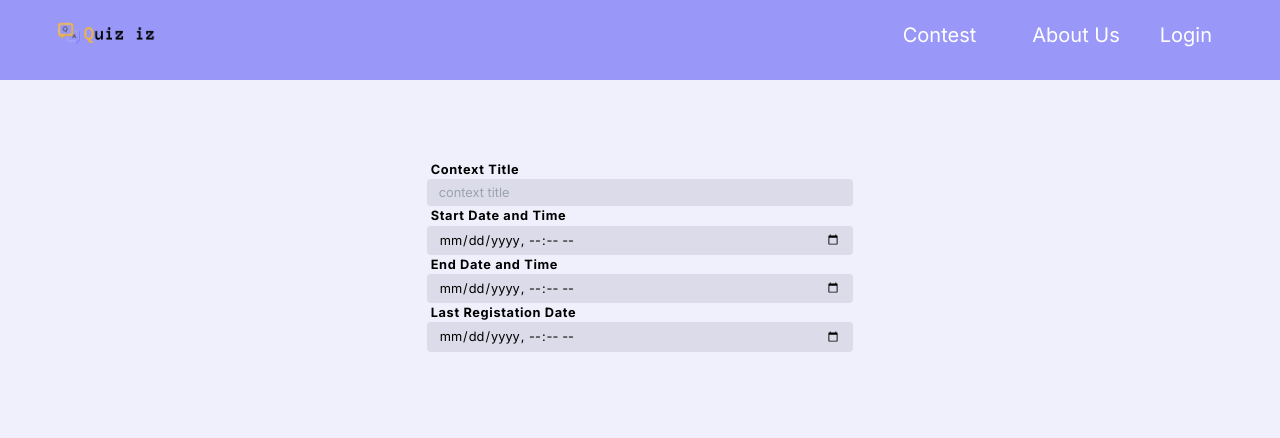
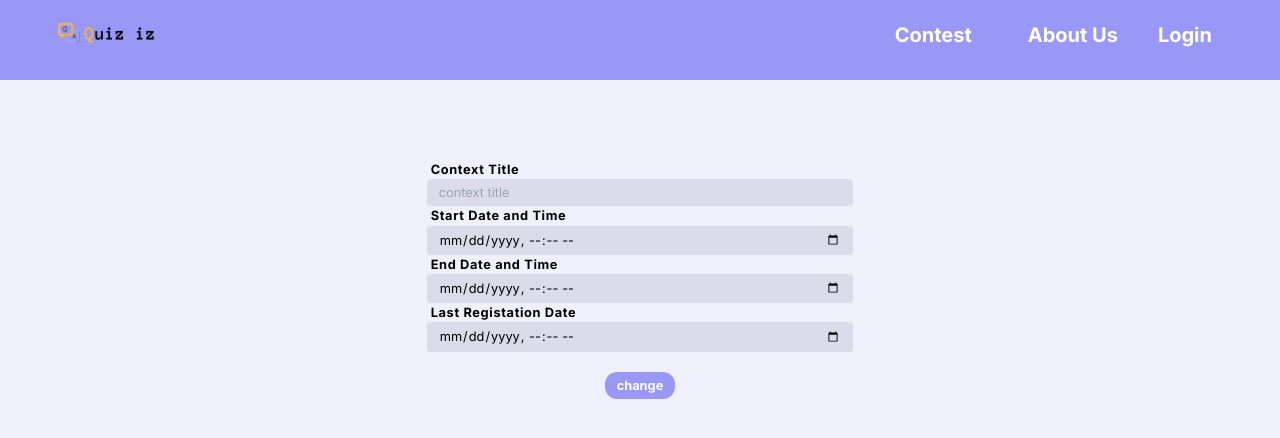
Before and after one commit to mdsoponabdullah/quizwiz, a Next.js app in the folder quiz-wiz/: page /pages/UpdateContest in a window 1280 px wide. Shown: the top 438 px of the page. Built offline with nearby package versions, Linux system fonts and the light colour scheme; no server answers; the database is empty.

Commit message:
01-02-2024 2nd

```diff
--- a/quiz-wiz/app/component/slider.js
+++ b/quiz-wiz/app/component/slider.js
@@ -2,7 +2,7 @@
 import Link from "next/link";
 import React from "react";
 import { AiOutlineArrowRight, AiOutlineArrowLeft } from "react-icons/ai";
-import "./slider.css";
+import "./CSS/slider.css";
 
 const Slider = () => {
   const filteredItems = [
--- a/quiz-wiz/app/globals.css
+++ b/quiz-wiz/app/globals.css
@@ -18,7 +18,7 @@ body {
     @apply mx-8 hover:bg-purple-700 hover:text-black focus:ring-4 focus:outline-none focus:ring-black focus:ring-offset-2 duration-500  px-4 sm:mx-3 sm:my-2 py-1 border sm:text-white sm:bg-red-600 bg-purple-200 rounded-full font-semibold;
   } */
   .btn-blue {
-    @apply bg-blue py-1 px-3 rounded-xl text-base;
+    @apply bg-blue py-1 px-3 rounded-xl font-bold text-base text-[#ffffff];
   }
 
   .inputBox1 {
@@ -34,7 +34,7 @@ body {
   }
 
   .input1 {
-    @apply px-1  text-base py-[2px] bg-[#ffffff] rounded-lg;
+    @apply px-1 text-base py-[2px] bg-[#ffffff] rounded-lg;
   }
 
   .textStyle1 {
@@ -42,6 +42,6 @@ body {
   }
 
   .linkStyle1 {
-    @apply text-base text-[#9d00ffe6] hover:text-[#df5d5d]  ;
+    @apply text-base text-[#9d00ffe6] hover:text-[#df5d5d];
   }
 }
--- a/quiz-wiz/app/pages/UpdateContest/page.js
+++ b/quiz-wiz/app/pages/UpdateContest/page.js
@@ -4,18 +4,18 @@ import React, { useEffect, useState } from "react";
 
 import { UserAuth } from "../../context/AuthContext";
 
-import { collection, addDoc, getDoc } from "firebase/firestore";
+import { collection, setDoc, doc, getDoc } from "firebase/firestore";
+
 import { database } from "../../firebase";
 import UploadQuestionimage from "../../component/uploloadQusetionImage";
-
-
+import { useRouter } from 'next/navigation'
 
 const updateContest = ({ searchParams }) => {
 
 
-    //const { contestId, contestData } = router.query;
+
     console.log(searchParams.contestId);
-    console.log(searchParams.contestData);
+
 
     const [contestTitle, setContestTitle] = useState("");
     const [contestCreator, setContestCreator] = useState("");
@@ -27,28 +27,94 @@ const updateContest = ({ searchParams }) => {
     const [lastRegistationDate, setLastRegistationDate] = useState("");
     const [duration, setDuration] = useState(0);
     const [startTime, setStartTime] = useState("");
+    const [contestData, setContestData] = useState(null);
+    const [contestId, setContesId] = useState(searchParams.contestId);
+
 
     const getContest = async () => {
 
-        const contestRef = doc(database, "contest", searchParams.contestId);
-        const contest = await getDoc(contestRef);
-        console.log(contest);
-        setContestTitle(contest.contestTitle);
-        setStartDate(contest.startDate);
-        setEndDate(contest.endDate);
-        setLastRegistationDate(contest.lastRegistationDate);
+        const contestRef = doc(database, "contest", contestId);
+        const contestSnap = await getDoc(contestRef);
+
+        if (contestSnap.exists()) {
+
+
+            console.log("contest data", contestSnap.data());
+            const contest = contestSnap.data();
+            setContestTitle(contest.contestTitle);
+            setStartDate(contest.startDate);
+            setEndDate(contest.endDate);
+            setLastRegistationDate(contest.lastRegistationDate);
+            setContestData(contest);
+
+        } else {
+            // docSnap.data() will be undefined in this case
+            console.log("No such document!");
+        }
     }
 
     useEffect(() => {
-        getContest
+        getContest();
     }, [])
+
+
+
+    //////update contest ///
+    const router = useRouter();
+
+    const handleUpdateContest = async (e) => {
+
+
+        e.preventDefault();
+        if (
+
+            !contestTitle.length &&
+            !startDate.length &&
+            !endDate.length &&
+            !lastRegistationDate.length
+        ) {
+            alert("Something went wrong.");
+            return;
+        }
+
+
+        var date1 = new Date(startDate);
+        var date2 = new Date(endDate);
+        var duration = (date2.getTime() - date1.getTime()) / 60 / 1000;
+
+        const contestObj = {
+            contestCreator: contestData.contestCreator,
+            contestTitle: contestTitle,
+            setsOfmcq: contestData.setsOfmcq,
+            setsOfFillInTheBlank: contestData.setsOfFillInTheBlank,
+            participantId: [],
+            startDate: startDate,
+            endDate: endDate,
+            lastRegistationDate: lastRegistationDate,
+            duration: duration,
+        };
+
+        await setDoc(doc(database, "contest", searchParams.contestId), contestObj);
+
+
+        // setContestTitle("");
+        // setSetsOfFillInTheBlank([]);
+        // setStartDate("");
+        // setStartTime("");
+        // setLastRegistationDate("");
+        // setDuration(0);
+        // setQuestionNumber(0);
+
+        router.push("/");
+    };
+
 
 
     return (
         <div>
             <div className="mt-20 text-center w-1/3 m-auto">
                 {/* add contest discription */}
-                <form onSubmit={() => { }}>
+                <form onSubmit={handleUpdateContest}>
                     <label className="label text-left pl-1">Context Title </label>
                     <div>
                         <input
@@ -93,6 +159,15 @@ const updateContest = ({ searchParams }) => {
                             onChange={(e) => setLastRegistationDate(e.target.value)}
                         />
                     </div>
+
+                    <div className="mt-5">
+                        <input
+                            className="btn-blue"
+                            type="submit"
+                            value="change"
+                        // onClick={updateContest}
+                        />
+                    </div>
                 </form>
 
 
--- a/quiz-wiz/app/pages/UserPersonalContest/page.js
+++ b/quiz-wiz/app/pages/UserPersonalContest/page.js
@@ -34,7 +34,7 @@ const page = ({ userId }) => {
                 if (doc.data().contestCreator == userId) {
                     console.log(doc.data().contestCreator, userId)
                     const contest = { contestId: doc.id, contestData: doc.data() };
-                    console.log(doc.id, " => ", doc.data());
+                    // console.log(doc.id, " => ", doc.data());
 
                     setContests((prev) => {
                         return [...prev, contest]
@@ -89,7 +89,7 @@ const page = ({ userId }) => {
 
                                     <Link href={{
                                         pathname: '/pages/UpdateContest', query: {
-                                            contestId: contest.contestId, contestData: contest.contestData
+                                            contestId: contest.contestId
 
                                         }
                                     }} >
```
Also changed, not shown: quiz-wiz/app/component/CSS/slider.css (renamed from quiz-wiz/app/component/slider.css), quiz-wiz/app/component/page.js (deleted).
